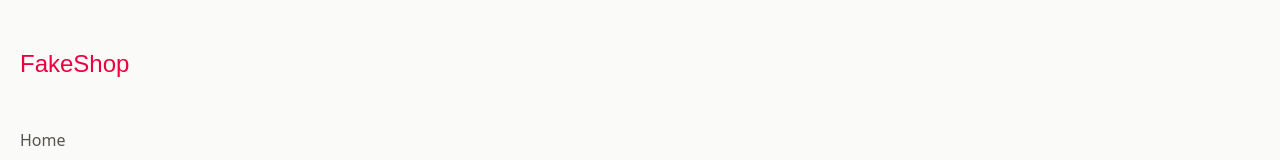
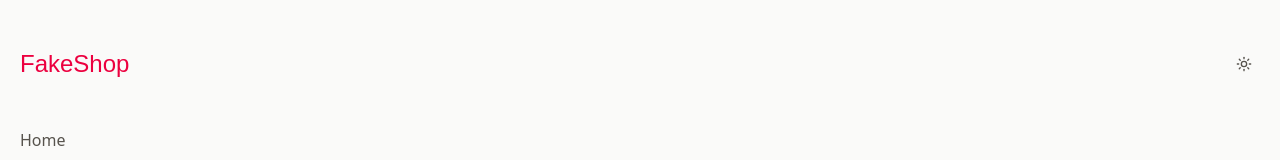
Before and after one commit to lorenzoferrante97/products-showcase, a React (Vite) app: page / in a window 1280 px wide. Shown: the top 160 px of the page. Built offline with nearby package versions, Linux system fonts and the light colour scheme; a web font is replaced by a local one.

Commit message:
add: theme dropdown to header

```diff
--- a/src/components/layout/Header.jsx
+++ b/src/components/layout/Header.jsx
@@ -1,3 +1,5 @@
+import ThemeDropdown from "../ui/theme-dropdown"
+
 export default function Header() {
   return (
     <header className='w-full h-[16vh] flex items-center justify-between'>
@@ -5,6 +7,11 @@ export default function Header() {
       <div>
         <span className='font-heading text-2xl text-primary'>FakeShop</span>
       </div>
+
+      {/* ANCHOR NAV CONTENT -------------------------------------------- */}
+
+      {/* NOTE - theme dropdown */}
+      <ThemeDropdown />
     </header>
   )
 }
--- a/src/components/ui/dropdown-menu.jsx
+++ b/src/components/ui/dropdown-menu.jsx
@@ -32,7 +32,7 @@ function DropdownMenuContent({ className, sideOffset = 4, ...props }) {
         className={cn(
           "data-[state=open]:animate-in data-[state=closed]:animate-out data-[state=closed]:fade-out-0 data-[state=open]:fade-in-0 data-[state=closed]:zoom-out-95 data-[state=open]:zoom-in-95 data-[side=bottom]:slide-in-from-top-2 data-[side=left]:slide-in-from-right-2 data-[side=right]:slide-in-from-left-2 data-[side=top]:slide-in-from-bottom-2 z-50 max-h-(--radix-dropdown-menu-content-available-height) origin-(--radix-dropdown-menu-content-transform-origin) overflow-x-hidden overflow-y-auto",
           // NOTE - menu content
-          "min-w-52 p-2 bg-white text-on-base rounded-lg not-dark:shadow-md not-dark:shadow-on-base/10 ring-4 ring-base-300/30",
+          "min-w-52 p-2 bg-white dark:bg-black text-on-base rounded-lg not-dark:shadow-md not-dark:shadow-on-base/10 ring-4 ring-base-300/30 dark:ring-base-300/80",
           className
         )}
         data-slot='dropdown-menu-content'
--- a/src/components/ui/theme-dropdown.jsx
+++ b/src/components/ui/theme-dropdown.jsx
@@ -8,7 +8,7 @@ import {
   DropdownMenuTrigger,
 } from "@/components/ui/dropdown-menu"
 
-import usePersistStore from "@/store/persistStore/store"
+import usePersistStore from "@/stores/persist/store"
 
 export default function ThemeDropdown() {
   const activeTheme = usePersistStore((s) => s.activeTheme)
@@ -48,9 +48,7 @@ export default function ThemeDropdown() {
   return (
     <DropdownMenu>
       <DropdownMenuTrigger asChild>
-        <button
-          className='bg-neutral-200 rounded-md size-8 flex items-center justify-center relative'
-          type='button'>
+        <button className='rounded-full size-8 aspect-square perfect-center relative' type='button'>
           {themeIcon}
           <span className='sr-only'>Cambia tema</span>
         </button>
```
